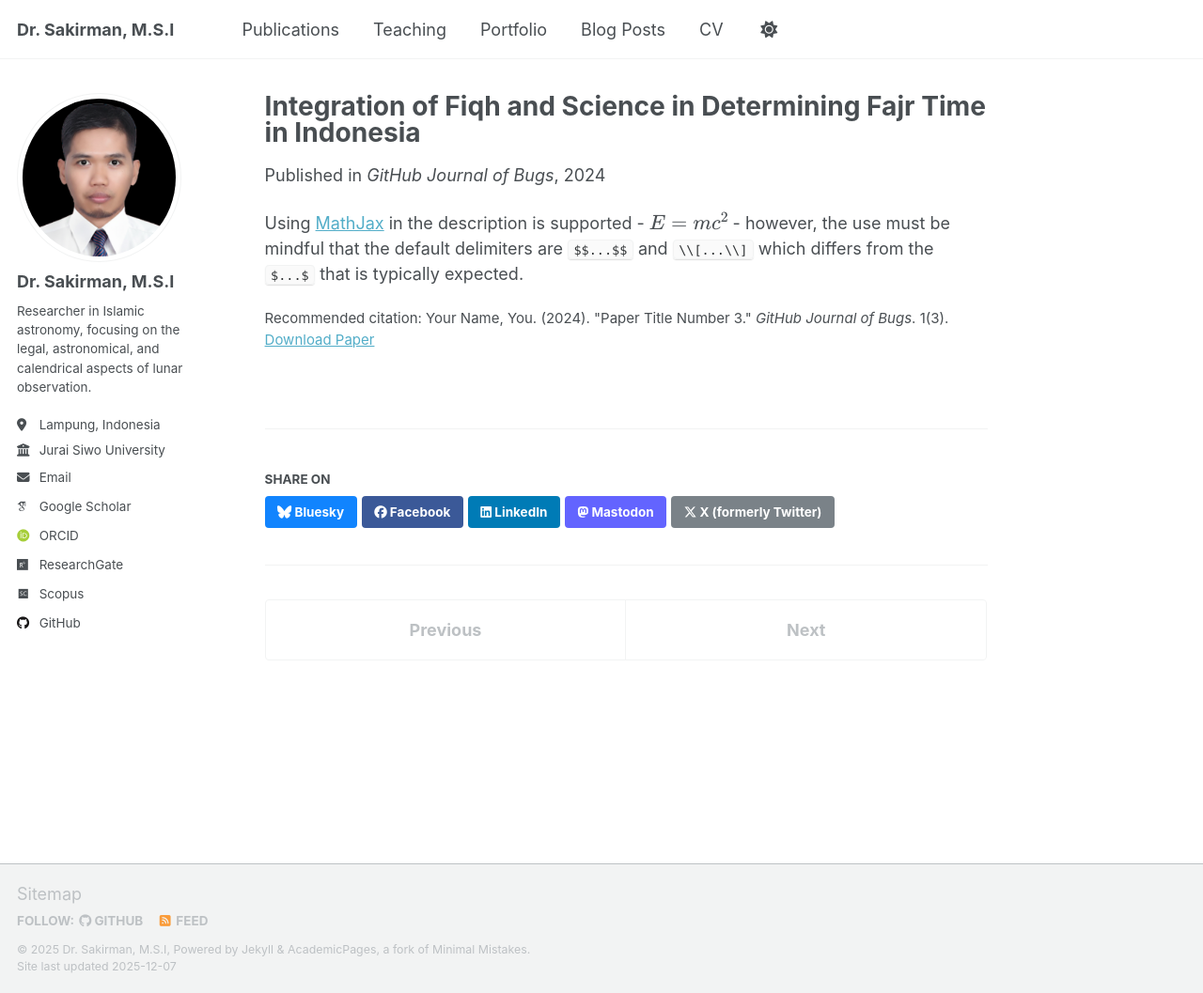
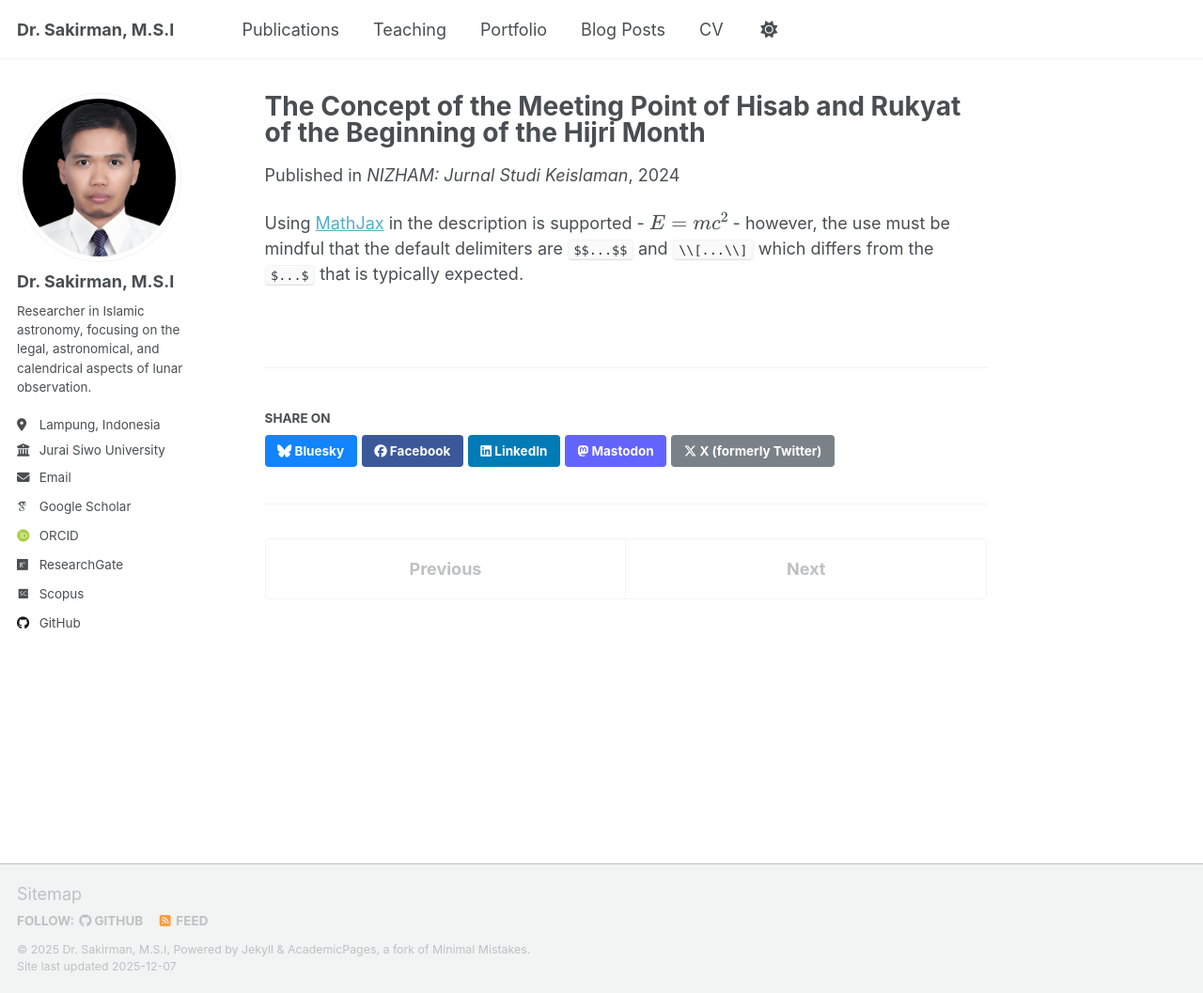
Before and after one commit to sakir-man/sakir-man.github.io, a Jekyll site: the page built from _publications/2025-06-08-paper-title-number-5.md, in a window 1280 px wide and 1057 px high. Shown: the whole window at 94% size. Built offline with Jekyll 4.4.1, drawn with Linux system fonts in a browser that asks for light colours; some web fonts are replaced; a script that is not in the unit is left out.

Commit message:
Update 2025-06-08-paper-title-number-5.md

```diff
--- a/_publications/2025-06-08-paper-title-number-5.md
+++ b/_publications/2025-06-08-paper-title-number-5.md
@@ -1,13 +1,12 @@
 ---
-title: "Integration of Fiqh and Science in Determining Fajr Time in Indonesia"
+title: "The Concept of the Meeting Point of Hisab and Rukyat of the Beginning of the Hijri Month"
 collection: publications
 category: conferences
 permalink: /publication/2024-02-17-paper-title-number-4
 excerpt: 'This paper is about a famous math equation, $$E=mc^2$$'
 date: 2024-02-17
-venue: 'GitHub Journal of Bugs'
-paperurl: 'https://academicpages.github.io/files/paper3.pdf'
-citation: 'Your Name, You. (2024). &quot;Paper Title Number 3.&quot; <i>GitHub Journal of Bugs</i>. 1(3).'
+venue: 'NIZHAM: Jurnal Studi Keislaman'
+paperurl: 'https://e-journal.metrouniv.ac.id/nizham/article/view/9177/3798'
 ---
 
 Using [MathJax](https://www.mathjax.org/) in the description is supported - $$E=mc^2$$ - however, the use must be mindful that the default delimiters are `$$...$$` and `\\[...\\]` which differs from the `$...$` that is typically expected.
```
